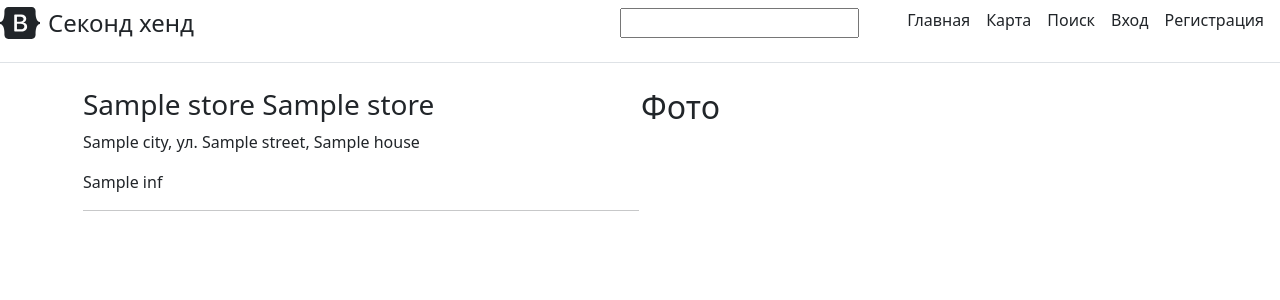
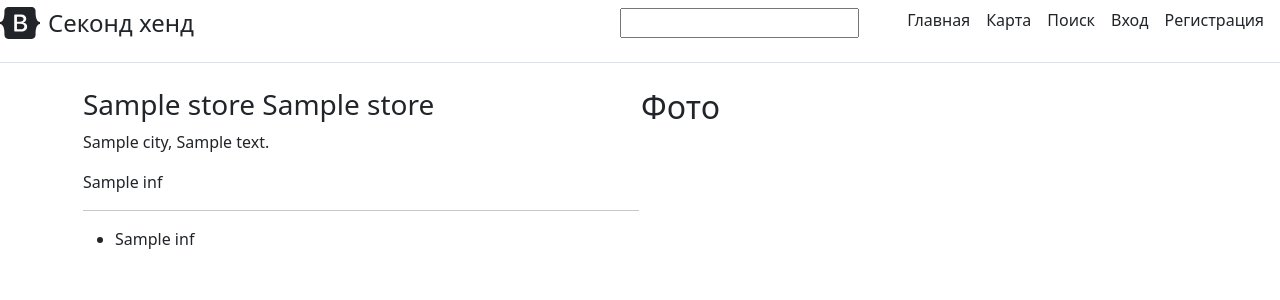
Before and after one commit to ivangorcanuk/SecondHand, a Django app: template second_hand/main/templates/main/store.html in a window 1280 px wide. Shown: the top 300 px of the page. Run offline with Django 4.2, Linux system fonts and the light colour scheme; the template is opened without the code that fills it: most values are stand-ins (such as "Sample title", 1, 10 or a date in 2020).

Commit message:
Adapted the template to the base.

```diff
--- a/second_hand/main/templates/main/store.html
+++ b/second_hand/main/templates/main/store.html
@@ -1,4 +1,10 @@
 {% extends 'main/base.html' %}
+
+{% load static %} <!-- добавили новую функциональность, теги css -->
+
+{% block css_additional %}
+    <link rel="stylesheet" href="{% static 'main/css/store.css' %}"> <!-- rel указывает тип документа, который хотим подгрузить, "stylesheet" - css -->
+{% endblock %}
 
 {% block title %}
 Магазин
@@ -10,11 +16,18 @@
       <td>
           <div style="text-center w-100">
               <h3>{{ store.name_store }} {{ store.name_rating }}</h3>
-              <p>{{ store.city }}, ул. {{ store.street }}, {{ store.house }}</p>
+              <p>{{ store.city }}, {{ store.address }}</p>
               {% for inf in store.list_days_open_hours %}
                     <p>{{ inf }}</p>
               {% endfor %}
               <hr>
+          </div>
+          <div>
+              <ul class="hr">
+              {% for inf in store.list_promotion_days %}
+              <li>{{ inf.promotion_name }}</li>
+              {% endfor %}
+              </ul>
           </div>
       </td>
       <td class="rightcol">
```
